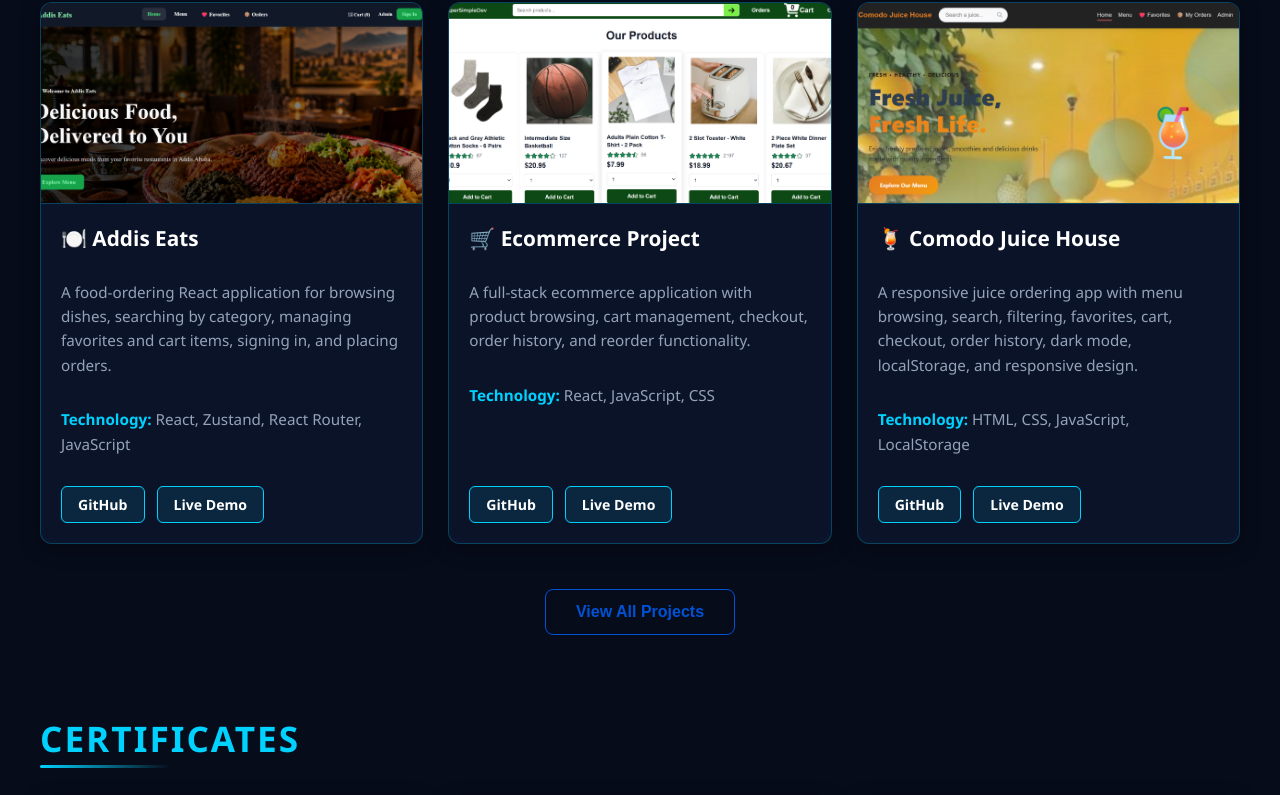
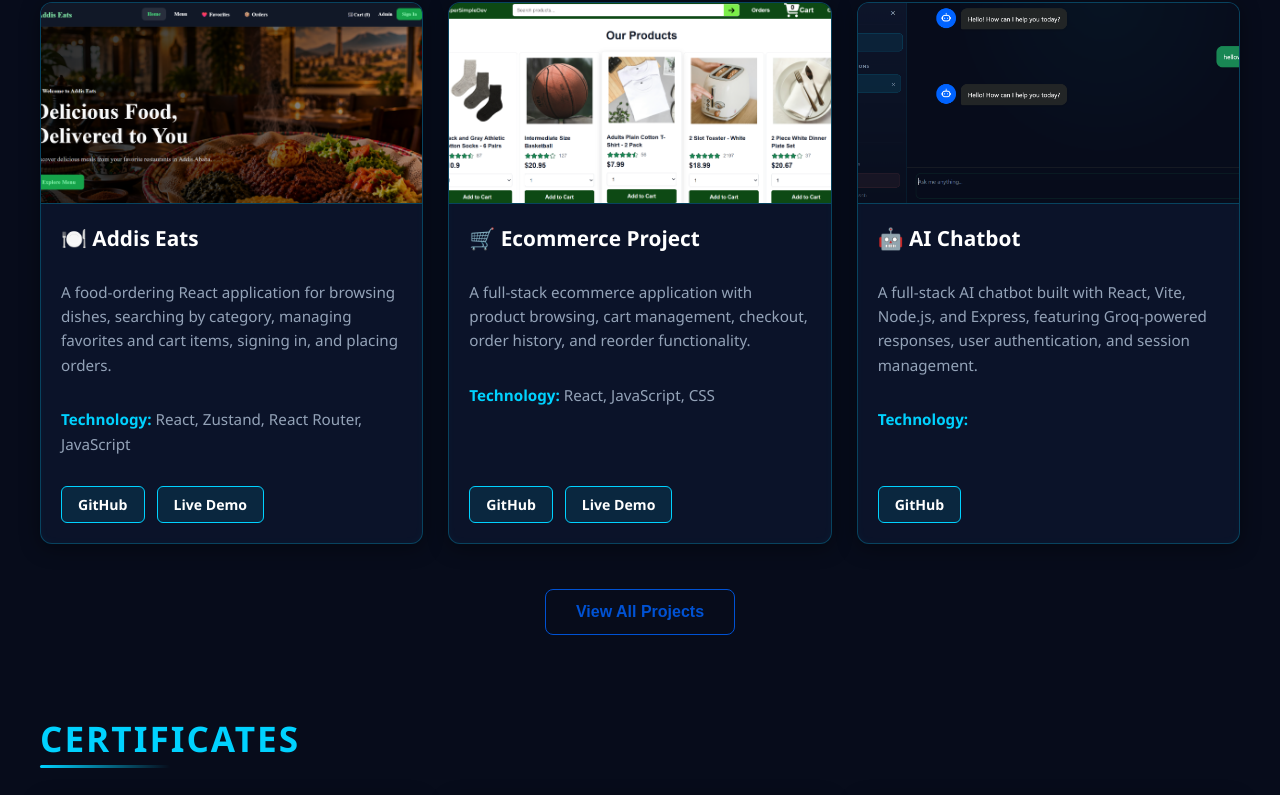
Before and after one commit to Edldev12/portfolio-React, a React (Vite) app: page / in a window 1280 px wide. Shown: the part 2589-3384 px from the top of the page. Built offline with nearby package versions, Linux system fonts and the light colour scheme.

Commit message:
Add on the top AI chatbot project to portfolio

```diff
--- a/src/pages/Projects/Projects.jsx
+++ b/src/pages/Projects/Projects.jsx
@@ -5,6 +5,7 @@ import EcommerceImage from "../../assets/ecommerc.png";
 import comodoImage from "../../assets/comobo.png";
 import calculatorImage from "../../assets/calculator.png";
 import portfolioImage from "../../assets/portfolio.png";
+import chatbotImage from "../../assets/chatbot.png";
 
 function Projects() {
   const [showAll, setShowAll] = useState(false);
@@ -27,6 +28,23 @@ function Projects() {
       technology: "React, JavaScript, CSS",
       github: "https://github.com/Edldev12/Ecommerce-project",
       demo: "https://edlawit-ecommercevercelapp.vercel.app/",
+    },
+    {
+      title: "🤖 AI Chatbot",
+      image: chatbotImage,
+      description:
+        "A full-stack AI chatbot built with React, Vite, Node.js, and Express, featuring Groq-powered responses, user authentication, and session management.",
+      technologies: [
+        "React",
+        "Vite",
+        "JavaScript",
+        "Node.js",
+        "Express.js",
+        "Groq API",
+        "SQLite"
+      ],
+      github: "https://github.com/Edldev12/Chatbot",
+      live: "https://chatbot-git-main-edlawit-tsegaye.vercel.app",
     },
     {
       title: "🍹 Comodo Juice House",
@@ -82,15 +100,6 @@ function Projects() {
       technology: "JavaScript, HTML, CSS, DummyJSON API",
       github:
         "https://github.com/Edldev12/Product-Data-Management-System",
-      demo: null,
-    },
-
-    {
-      title: "🤖 AI Chatbot",
-      description:
-        "A chatbot application built with React and Express that communicates with a local Ollama AI model.",
-      technology: "React, Express, Ollama, JavaScript",
-      github: null,
       demo: null,
     },
 
```
